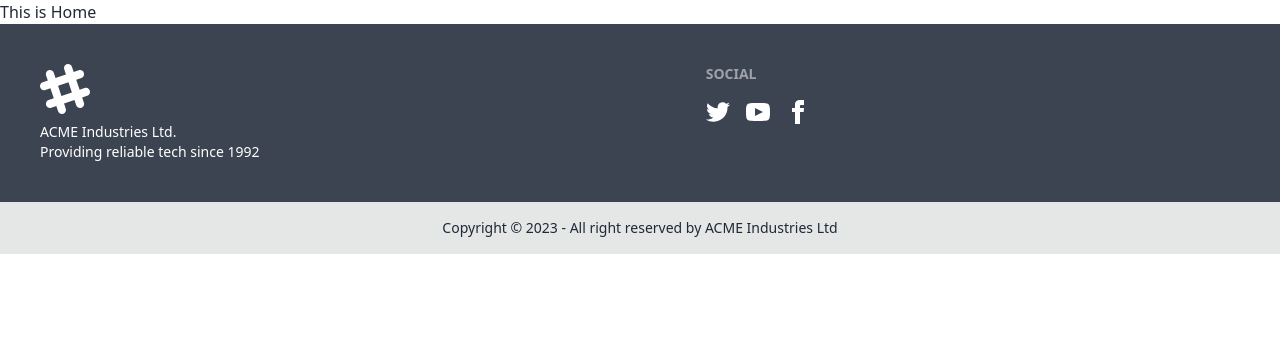
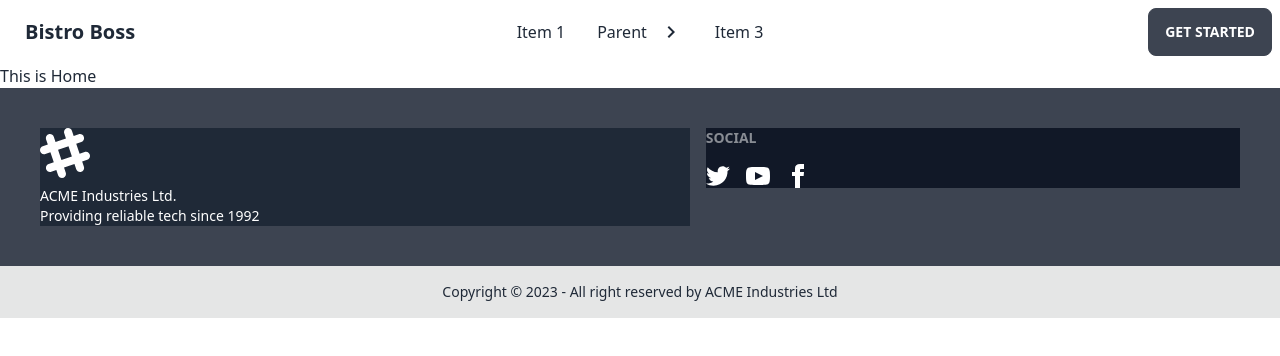
Before and after one commit to csmahmud99/bistro-boss-restaurant-client, a React (Vite) app: page / in a window 1280 px wide. Shown: the top 356 px of the page. Built offline with nearby package versions, Linux system fonts and the light colour scheme.

Commit message:
Header Navigation Added

```diff
--- a/src/Pages/Shared/Footer/Footer.jsx
+++ b/src/Pages/Shared/Footer/Footer.jsx
@@ -4,12 +4,12 @@
     return (
         <footer>
             <div className="footer p-10 bg-neutral text-neutral-content">
-                <div>
+                <div className="w-full bg-[#1F2937]">
                     <svg width="50" height="50" viewBox="0 0 24 24" xmlns="http://www.w3.org/2000/svg" fillRule="evenodd" clipRule="evenodd" className="fill-current"><path d="M22.672 15.226l-2.432.811.841 2.515c.33 1.019-.209 2.127-1.23 2.456-1.15.325-2.148-.321-2.463-1.226l-.84-2.518-5.013 1.677.84 2.517c.391 1.203-.434 2.542-1.831 2.542-.88 0-1.601-.564-1.86-1.314l-.842-2.516-2.431.809c-1.135.328-2.145-.317-2.463-1.229-.329-1.018.211-2.127 1.231-2.456l2.432-.809-1.621-4.823-2.432.808c-1.355.384-2.558-.59-2.558-1.839 0-.817.509-1.582 1.327-1.846l2.433-.809-.842-2.515c-.33-1.02.211-2.129 1.232-2.458 1.02-.329 2.13.209 2.461 1.229l.842 2.515 5.011-1.677-.839-2.517c-.403-1.238.484-2.553 1.843-2.553.819 0 1.585.509 1.85 1.326l.841 2.517 2.431-.81c1.02-.33 2.131.211 2.461 1.229.332 1.018-.21 2.126-1.23 2.456l-2.433.809 1.622 4.823 2.433-.809c1.242-.401 2.557.484 2.557 1.838 0 .819-.51 1.583-1.328 1.847m-8.992-6.428l-5.01 1.675 1.619 4.828 5.011-1.674-1.62-4.829z"></path></svg>
                     <p>ACME Industries Ltd.<br />Providing reliable tech since 1992</p>
                 </div>
 
-                <div>
+                <div className="w-full bg-[#111827]">
                     <span className="footer-title">Social</span>
                     <div className="grid grid-flow-col gap-4">
                         <a><svg xmlns="http://www.w3.org/2000/svg" width="24" height="24" viewBox="0 0 24 24" className="fill-current"><path d="M24 4.557c-.883.392-1.832.656-2.828.775 1.017-.609 1.798-1.574 2.165-2.724-.951.564-2.005.974-3.127 1.195-.897-.957-2.178-1.555-3.594-1.555-3.179 0-5.515 2.966-4.797 6.045-4.091-.205-7.719-2.165-10.148-5.144-1.29 2.213-.669 5.108 1.523 6.574-.806-.026-1.566-.247-2.229-.616-.054 2.281 1.581 4.415 3.949 4.89-.693.188-1.452.232-2.224.084.626 1.956 2.444 3.379 4.6 3.419-2.07 1.623-4.678 2.348-7.29 2.04 2.179 1.397 4.768 2.212 7.548 2.212 9.142 0 14.307-7.721 13.995-14.646.962-.695 1.797-1.562 2.457-2.549z"></path></svg></a>
--- /dev/null
+++ b/src/Pages/Shared/NavigationBar/NavigationBar.jsx
@@ -0,0 +1,44 @@
+const NavigationBar = () => {
+    const navOptions = <>
+        <li><a>Item 1</a></li>
+        <li tabIndex={0}>
+            <a className="justify-between">
+                Parent
+                <svg className="fill-current" xmlns="http://www.w3.org/2000/svg" width="24" height="24" viewBox="0 0 24 24"><path d="M8.59,16.58L13.17,12L8.59,7.41L10,6L16,12L10,18L8.59,16.58Z" /></svg>
+            </a>
+            <ul className="p-2">
+                <li><a>Submenu 1</a></li>
+                <li><a>Submenu 2</a></li>
+            </ul>
+        </li>
+        <li><a>Item 3</a></li>
+    </>
+
+    return (
+        <div>
+            <div className="navbar bg-base-100">
+                <div className="navbar-start">
+                    <div className="dropdown">
+                        <label tabIndex={0} className="btn btn-ghost lg:hidden">
+                            <svg xmlns="http://www.w3.org/2000/svg" className="h-5 w-5" fill="none" viewBox="0 0 24 24" stroke="currentColor"><path strokeLinecap="round" strokeLinejoin="round" strokeWidth="2" d="M4 6h16M4 12h8m-8 6h16" /></svg>
+                        </label>
+                        <ul tabIndex={0} className="menu menu-compact dropdown-content mt-3 p-2 shadow bg-base-100 rounded-box w-52">
+                            {navOptions}
+                        </ul>
+                    </div>
+                    <a className="btn btn-ghost normal-case text-xl">Bistro Boss</a>
+                </div>
+                <div className="navbar-center hidden lg:flex">
+                    <ul className="menu menu-horizontal px-1">
+                        {navOptions}
+                    </ul>
+                </div>
+                <div className="navbar-end">
+                    <a className="btn">Get started</a>
+                </div>
+            </div>
+        </div>
+    );
+};
+
+export default NavigationBar;
--- a/src/layouts/MainLayout.jsx
+++ b/src/layouts/MainLayout.jsx
@@ -1,9 +1,11 @@
 import { Outlet } from 'react-router-dom';
 import Footer from '../Pages/Shared/Footer/Footer';
+import NavigationBar from '../Pages/Shared/NavigationBar/NavigationBar';
 
 const MainLayout = () => {
     return (
         <div>
+            <NavigationBar />
             <div className="max-w-7xl mx-auto">
                 <Outlet />
             </div>
```
